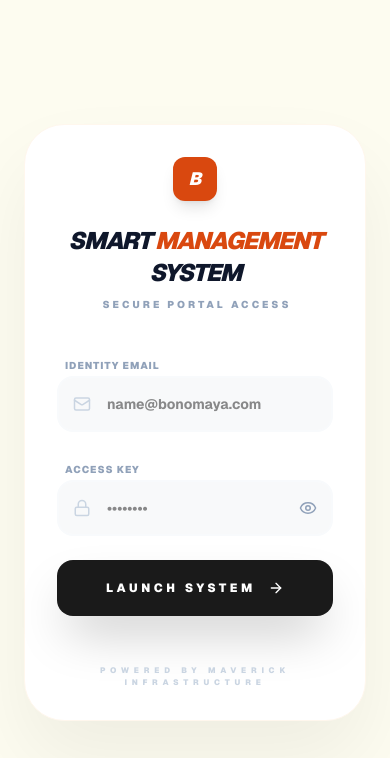
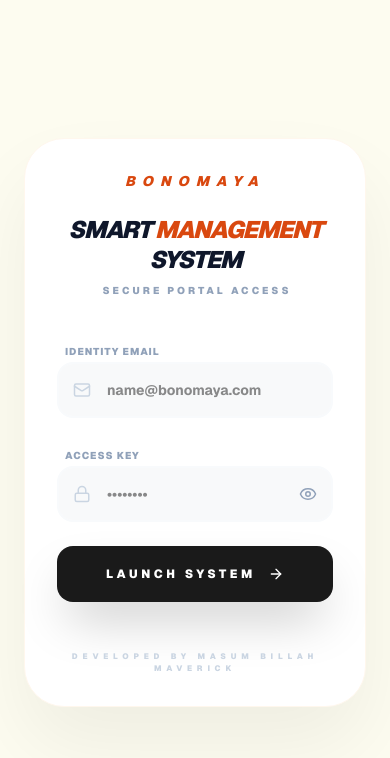
Before and after one commit to masumbillah-swe/bonomaya-management, a Next.js app: page /login in a window 390 px wide. Shown: the top 758 px of the page. Built offline with nearby package versions, Linux system fonts and the light colour scheme; no server answers.

Commit message:
Fixed all errors and implemented Enterprise Admin Panel

```diff
--- a/app/login/page.js
+++ b/app/login/page.js
@@ -41,32 +41,31 @@ export default function LoginPage() {
   return (
     <div className="flex min-h-screen font-sans overflow-hidden bg-[#0F0F0F]">
 
-      {/* --- LEFT SIDE: পিসিতে দেখাবে (Typography) --- */}
+      {/* --- LEFT SIDE: DESKTOP ONLY --- */}
       <div className="hidden md:flex flex-col justify-center w-1/2 p-20 relative overflow-hidden bg-[#0A0A0A] border-r border-white/5">
         <div className="absolute top-1/2 left-1/2 -translate-x-1/2 -translate-y-1/2 w-[600px] h-[600px] bg-[#D9480F]/5 rounded-full blur-[150px] pointer-events-none"></div>
 
         <div className="relative z-10">
           <motion.div initial={{ opacity: 0, x: -20 }} animate={{ opacity: 1, x: 0 }} transition={{ duration: 0.8 }}>
             <h1 className="text-sm font-black tracking-[0.8em] text-[#D9480F] uppercase mb-4 italic">Bonomaya</h1>
-            {/* নাম পরিবর্তন করা হয়েছে */}
             <h2 className="text-7xl font-black text-white leading-[0.9] tracking-tighter italic uppercase">
               Smart <br />
               <span className="text-transparent bg-clip-text bg-gradient-to-r from-[#D9480F] to-[#FF8C61]">Management</span> <br />
               System
             </h2>
             <div className="w-20 h-1 bg-[#D9480F] my-10 rounded-full"></div>
-            <p className="text-slate-400 text-lg max-w-sm font-medium leading-relaxed">
+            <p className="text-slate-400 text-lg max-w-sm font-medium leading-relaxed font-sans">
               Experience a centralized operations ecosystem designed for modern food enterprises.
             </p>
           </motion.div>
 
           <motion.div initial={{ opacity: 0 }} animate={{ opacity: 1 }} transition={{ delay: 0.5 }} className="mt-24">
-            <span className="text-[10px] font-black text-slate-700 uppercase tracking-[0.5em]">Bonomaya Infrastructure</span>
+            <span className="text-[10px] font-black text-slate-700 uppercase tracking-[0.5em]">Bonomaya Group</span>
           </motion.div>
         </div>
       </div>
 
-      {/* --- RIGHT SIDE: মোবাইল এবং পিসি --- */}
+      {/* --- RIGHT SIDE: MOBILE & DESKTOP --- */}
       <div className="flex flex-col justify-center items-center w-full md:w-1/2 bg-[#FDFCF0] p-6 relative">
 
         <motion.div
@@ -76,11 +75,14 @@ export default function LoginPage() {
         >
           {/* Header */}
           <div className="mb-10 text-center md:text-left">
-            <div className="md:hidden flex justify-center mb-6">
-                <div className="bg-[#D9480F] text-white px-4 py-2 rounded-xl text-lg font-black italic shadow-lg">B</div>
+            {/* মোবাইল ভিউতে আইকন বাদ দিয়ে টেক্সট */}
+            <div className="md:hidden mb-6">
+                <h1 className="text-sm font-black tracking-[0.5em] text-[#D9480F] uppercase italic">
+                    Bonomaya
+                </h1>
             </div>
-            {/* মোবাইল টাইটেল পরিবর্তন */}
-            <h2 className="text-2xl md:text-3xl font-black text-slate-900 tracking-tighter italic uppercase">
+
+            <h2 className="text-2xl md:text-3xl font-black text-slate-900 tracking-tighter italic uppercase leading-tight">
               Smart <span className="text-[#D9480F]">Management</span> System
             </h2>
             <p className="text-[10px] text-slate-400 font-black mt-2 uppercase tracking-[0.3em] ml-1 font-sans">
@@ -99,7 +101,7 @@ export default function LoginPage() {
                   value={email}
                   onChange={(e) => setEmail(e.target.value)}
                   required
-                  className="w-full bg-[#F8F9FA] border-2 border-slate-50 p-4 pl-12 rounded-2xl font-bold text-sm outline-none focus:border-[#D9480F] focus:bg-white transition-all"
+                  className="w-full bg-[#F8F9FA] border-2 border-slate-50 p-4 pl-12 rounded-2xl font-bold text-sm outline-none focus:border-[#D9480F] focus:bg-white transition-all font-sans"
                 />
               </div>
             </div>
@@ -114,12 +116,12 @@ export default function LoginPage() {
                   value={password}
                   onChange={(e) => setPassword(e.target.value)}
                   required
-                  className="w-full bg-[#F8F9FA] border-2 border-slate-50 p-4 pl-12 pr-12 rounded-2xl font-bold text-sm outline-none focus:border-[#D9480F] focus:bg-white transition-all"
+                  className="w-full bg-[#F8F9FA] border-2 border-slate-50 p-4 pl-12 pr-12 rounded-2xl font-bold text-sm outline-none focus:border-[#D9480F] focus:bg-white transition-all font-sans"
                 />
                 <button
                   type="button"
                   onClick={() => setShowPassword(!showPassword)}
-                  className="absolute right-4 top-1/2 -translate-y-1/2 text-slate-400 hover:text-[#D9480F]"
+                  className="absolute right-4 top-1/2 -translate-y-1/2 text-slate-400 hover:text-[#D9480F] transition-colors"
                 >
                   {showPassword ? <EyeOff size={18} /> : <Eye size={18} />}
                 </button>
@@ -131,14 +133,14 @@ export default function LoginPage() {
               disabled={loading}
               whileHover={{ scale: 1.01 }}
               whileTap={{ scale: 0.98 }}
-              className="w-full py-5 rounded-2xl bg-[#1A1A1A] text-white font-black uppercase text-xs tracking-[0.3em] shadow-2xl flex justify-center items-center gap-3 hover:bg-[#D9480F] transition-all duration-400"
+              className="w-full py-5 rounded-2xl bg-[#1A1A1A] text-white font-black uppercase text-xs tracking-[0.3em] shadow-2xl flex justify-center items-center gap-3 hover:bg-[#D9480F] transition-all duration-400 font-sans"
             >
               {loading ? <Loader2 className="animate-spin" size={20} /> : <>Launch System <ArrowRight size={16} /></>}
             </motion.button>
           </form>
 
           <div className="mt-12 text-center">
-            <p className="text-slate-300 text-[8px] font-black uppercase tracking-[0.6em] font-sans">Powered by Maverick Infrastructure</p>
+            <p className="text-slate-300 text-[8px] font-black uppercase tracking-[0.6em] font-sans">Developed by Masum Billah Maverick</p>
           </div>
         </motion.div>
       </div>
```
